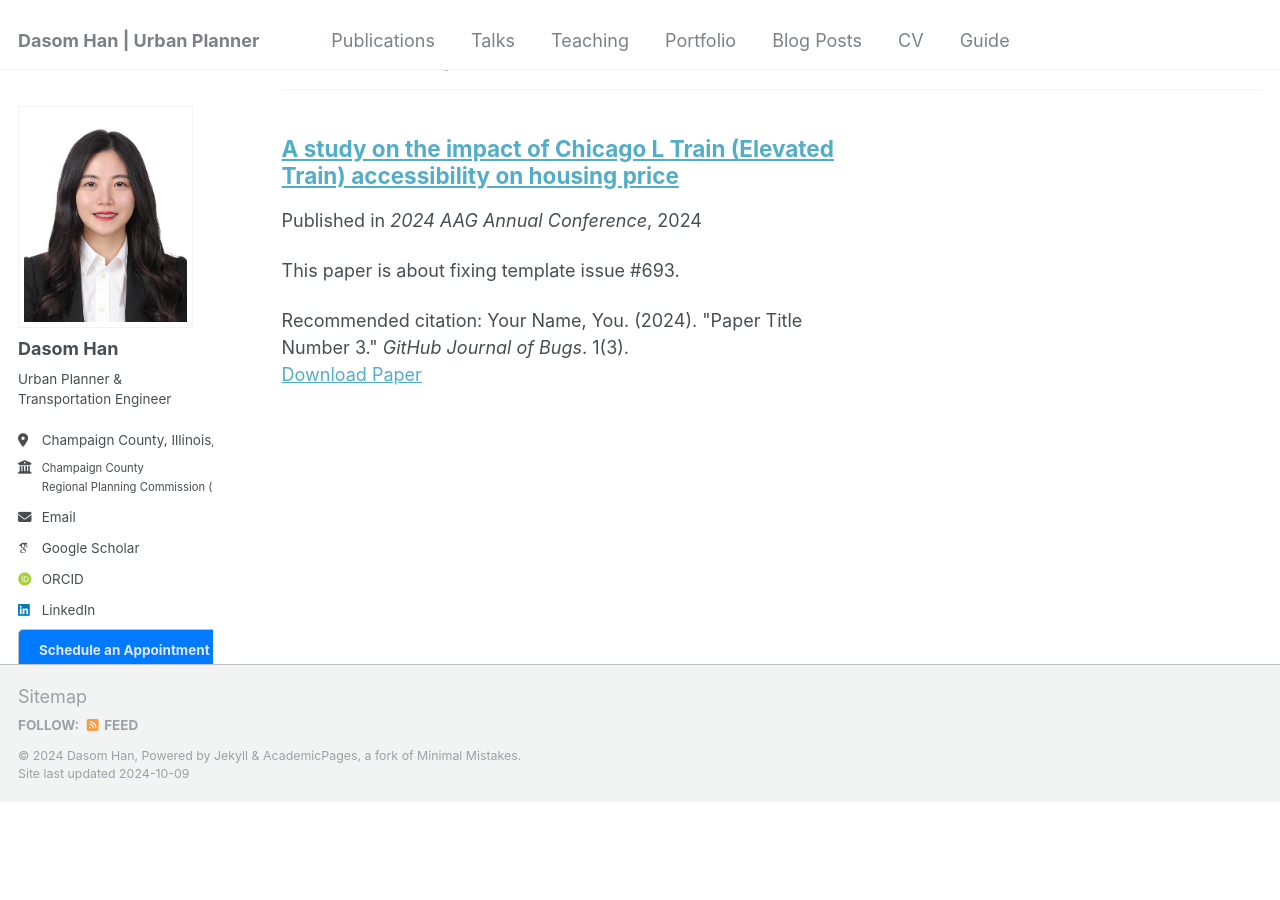
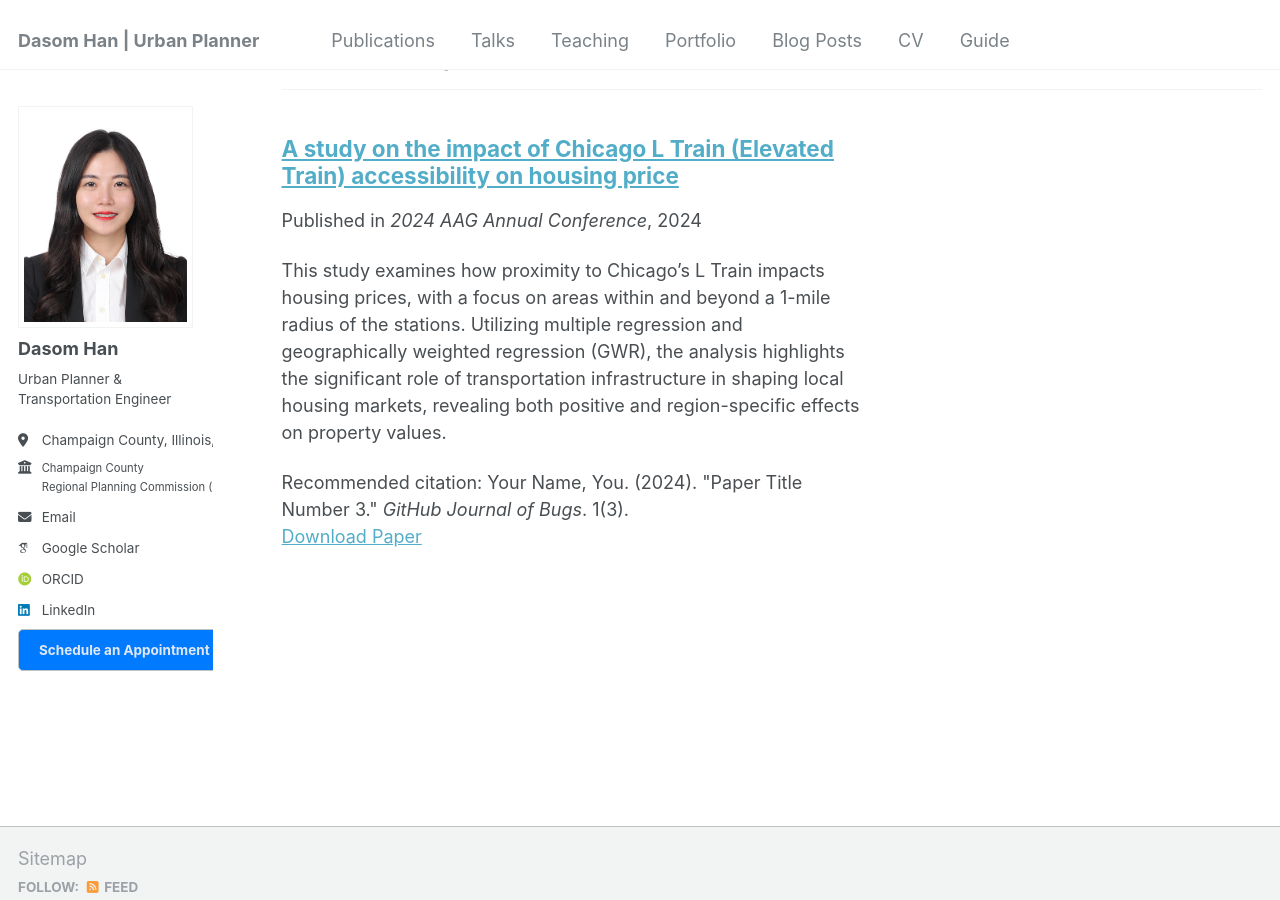
Before and after one commit to dasomh/dasomh.github.io, a Jekyll site: the page built from _pages/publications.html, in a window 1280 px wide and 900 px high, scrolled down 1218 px. Built offline with Jekyll 4.4.1, drawn with Linux system fonts in a browser that asks for light colours; some web fonts are replaced; before the commit the page ends 2020 px from its top, so only the background shows below that.

Commit message:
Update 2024-02-17-paper-title-number-4.md

```diff
--- a/_publications/2024-02-17-paper-title-number-4.md
+++ b/_publications/2024-02-17-paper-title-number-4.md
@@ -3,8 +3,8 @@ title: "A study on the impact of Chicago L Train (Elevated Train) accessibility
 collection: publications
 category: conferences
 permalink: /publication/2024-02-17-paper-title-number-4
-excerpt: 'This paper is about fixing template issue #693.'
-date: 2024-02-17
+excerpt: 'This study examines how proximity to Chicago’s L Train impacts housing prices, with a focus on areas within and beyond a 1-mile radius of the stations. Utilizing multiple regression and geographically weighted regression (GWR), the analysis highlights the significant role of transportation infrastructure in shaping local housing markets, revealing both positive and region-specific effects on property values.'
+date: 2024-04-15
 venue: '2024 AAG Annual Conference'
 paperurl: 'https://aag.secure-platform.com/aag2024/solicitations/57/sessiongallery/8023/application/31253'
 citation: 'Your Name, You. (2024). &quot;Paper Title Number 3.&quot; <i>GitHub Journal of Bugs</i>. 1(3).'
```
